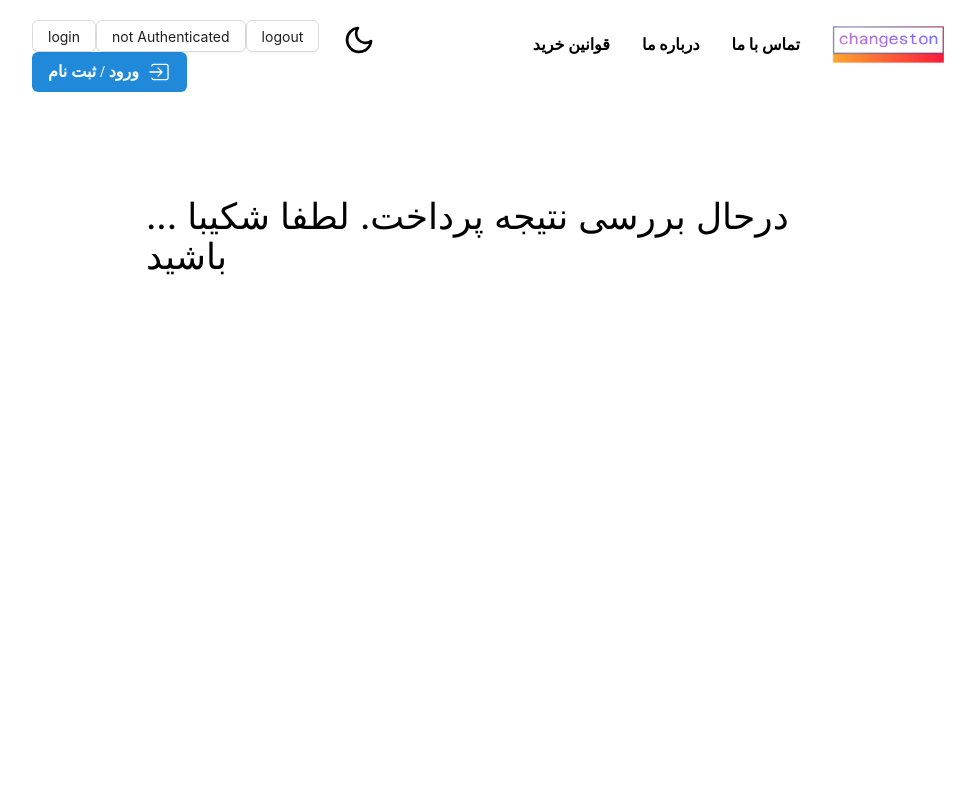
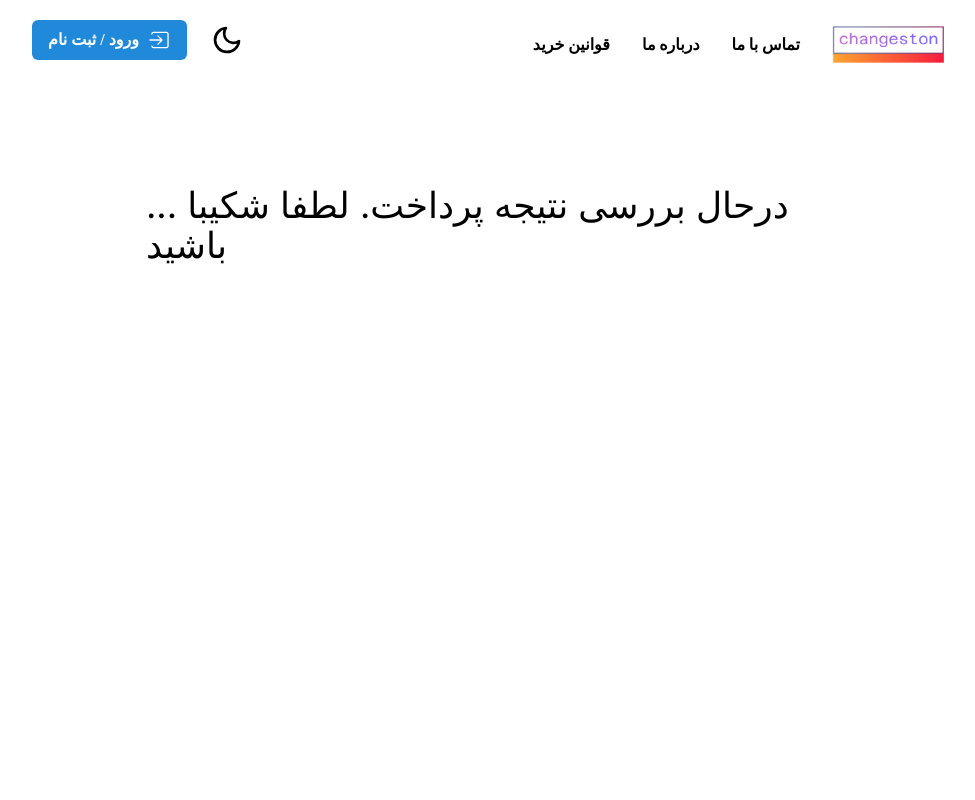
Before and after one commit to mtighorbani/Changeston, a Next.js app: page /paymentverify/1 in a window 1280 px wide. Shown: the top 800 px of the page, without its empty margins (144-1119 px from the left). Built offline with nearby package versions, Linux system fonts and the light colour scheme; no server answers.

Commit message:
fix: some bugs

```diff
--- a/components/LogInButton.tsx
+++ b/components/LogInButton.tsx
@@ -103,7 +103,7 @@ const LogInButton = () => {
         ]}
       ></Modal>
       <div>
-        <Button
+        {/* <Button
           onClick={() => {
             auth?.login({
               accessToken: "4445458",
@@ -117,7 +117,7 @@ const LogInButton = () => {
           login
         </Button>
         <Button onClick={() => {console.log(auth?.user)}}>{auth?.isAuthenticated ? 'Authenticated' : 'not Authenticated'}</Button>
-        <Button onClick={() => auth?.logout()}>logout</Button>
+        <Button onClick={() => auth?.logout()}>logout</Button> */}
         {auth?.isAuthenticated ? (
           <Button
             onClick={handleOpenLogoutModal}
--- a/components/LoginForm.tsx
+++ b/components/LoginForm.tsx
@@ -155,7 +155,7 @@ const LoginForm = () => {
       });
 
       auth?.login({
-        ...auth.login,
+        ...auth.user,
         full_name: userDetail.full_name,
         month_limit: userDetail.month_limit,
         phone_number: userDetail.phone_number,
@@ -177,7 +177,6 @@ const LoginForm = () => {
   };
 
   const onSubmitOtpHandler = (data: any) => {
-    console.log(data.password);
     let tempOtp = "";
     //TODO: FIX this
     tempOtp =
@@ -186,7 +185,6 @@ const LoginForm = () => {
       data.password[2] +
       data.password[3] +
       data.password[4];
-    console.log(tempOtp);
     mutateCheckOtpCode({
       phone_number: phoneNumber,
       password: tempOtp,
```
